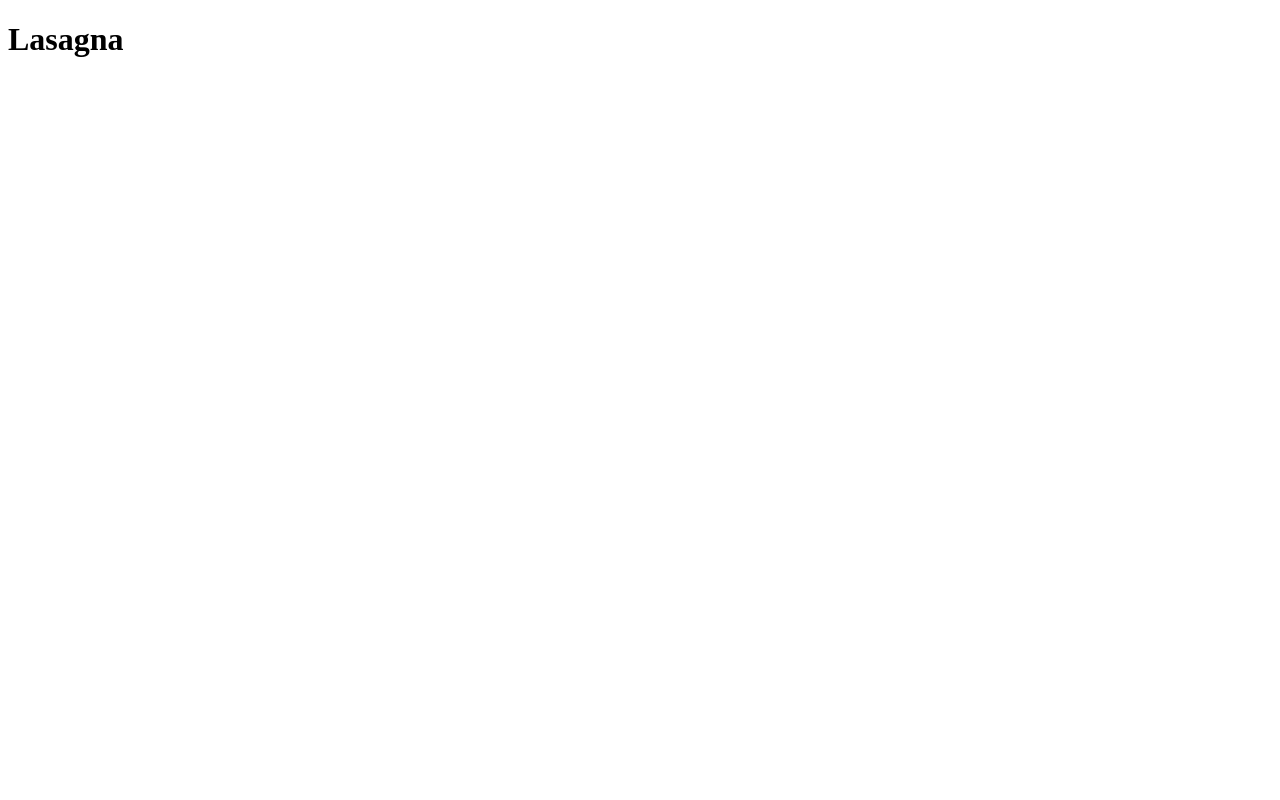
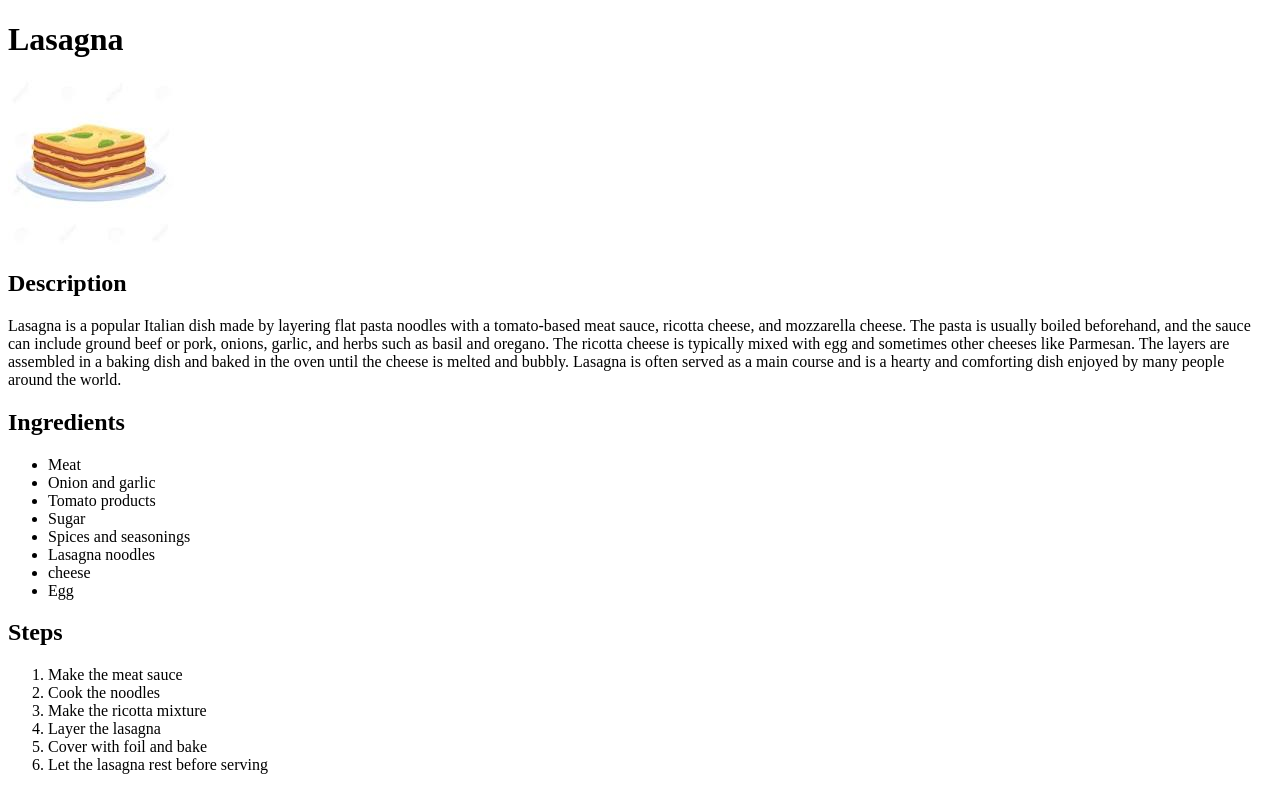
Before and after one commit to sainik-create/odin-recipes, a plain HTML site: page recipes/lasagna.html in a window 1280 px wide. Drawn offline with Linux system fonts and the light colour scheme.

Commit message:
Do lasagna page

```diff
--- a/recipes/lasagna.html
+++ b/recipes/lasagna.html
@@ -4,9 +4,32 @@
     <meta charset="UTF-8">
     <meta http-equiv="X-UA-Compatible" content="IE=edge">
     <meta name="viewport" content="width=device-width, initial-scale=1.0">
-    <title>recipe</title>
+    <title>lasagna</title>
 </head>
 <body>
    <h1>Lasagna</h1>
+   <img src="../img/lasagna.jpeg" alt="a photo of lasagna">
+   <h2>Description</h2>
+   <p>Lasagna is a popular Italian dish made by layering flat pasta noodles with a tomato-based meat sauce, ricotta cheese, and mozzarella cheese. The pasta is usually boiled beforehand, and the sauce can include ground beef or pork, onions, garlic, and herbs such as basil and oregano. The ricotta cheese is typically mixed with egg and sometimes other cheeses like Parmesan. The layers are assembled in a baking dish and baked in the oven until the cheese is melted and bubbly. Lasagna is often served as a main course and is a hearty and comforting dish enjoyed by many people around the world.</p>
+   <h2>Ingredients</h2>
+   <ul>
+    <li>Meat</li>
+    <li>Onion and garlic</li>
+    <li>Tomato products</li>
+    <li>Sugar</li>
+    <li>Spices and seasonings</li>
+    <li>Lasagna noodles</li>
+    <li>cheese</li>
+    <li>Egg</li>
+   </ul>
+   <h2>Steps</h2>
+   <ol>
+    <li>Make the meat sauce</li>
+    <li>Cook the noodles</li>
+    <li>Make the ricotta mixture</li>
+    <li>Layer the lasagna</li>
+    <li>Cover with foil and bake</li>
+    <li>Let the lasagna rest before serving</li>
+   </ol>
 </body>
 </html>
```
